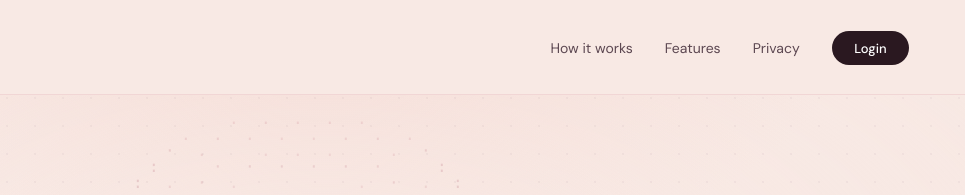
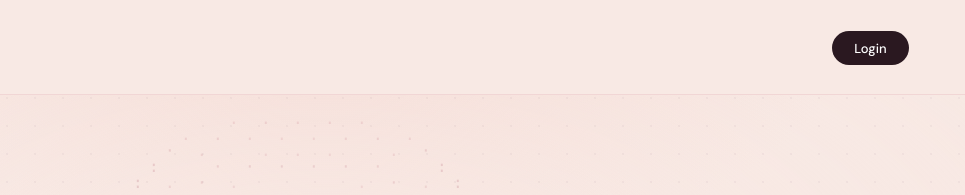
Before and after one commit to Rajarshisaha10/AI_therapist_landing_page, a website: page index.html in a window 1280 px wide. Shown: the top 195 px of the page, 315-1280 px from the left. Drawn offline with nearby package versions, Linux system fonts and the light colour scheme; animation ran at ten frames a second; a web font is replaced by a local one.

Commit message:
Remove How it works, Features, and Privacy from navbar

```diff
--- a/index.html
+++ b/index.html
@@ -762,10 +762,6 @@ body.reveal-homepage .mascot-stage {
 <nav>
   <a class="logo" href="#"><img class="logo-img" src="assets/logo.png" alt="Theraseek"/></a>
   <ul class="nav-links">
-    <li><a href="#how">How it works</a></li>
-    <li><a href="#features">Features</a></li>
-    <li><a href="#privacy">Privacy</a></li>
-
     <li id="nav-login-item"><a href="#" class="btn-nav" onclick="openModal('login'); return false;">Login</a></li>
     <li id="nav-logout-item" style="display:none;"><a href="#" class="btn-nav" onclick="logout(); return false;">Logout</a></li>
     <li id="nav-dashboard-item" style="display:none;"><a href="dashboard.html" class="btn-nav" style="background:var(--plum-mid);">Dashboard</a></li>
```
